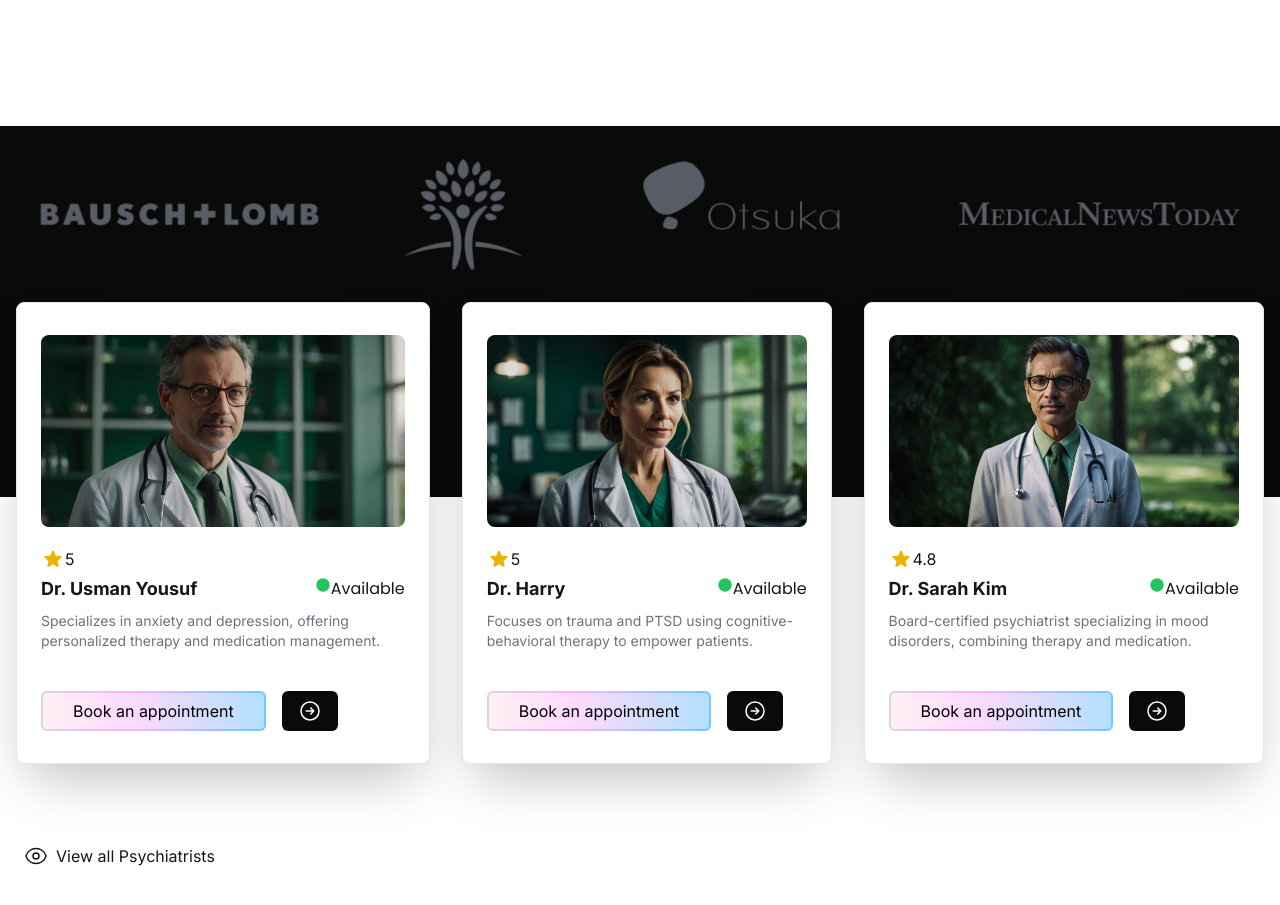
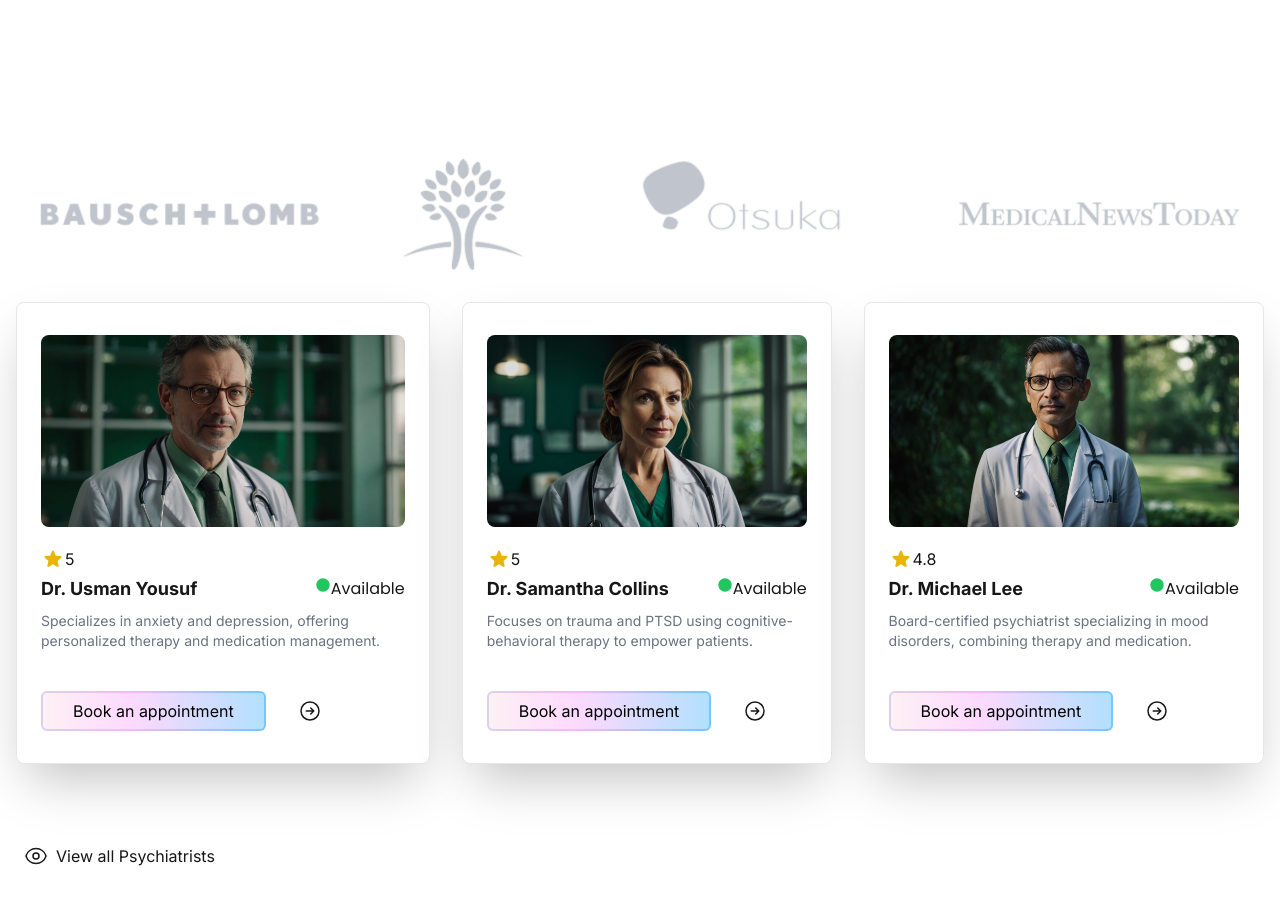
Before and after one commit to amirshehzadshah/mental-health-organization, a Next.js app: page / in a window 1280 px wide. Shown: the part 623-1528 px from the top of the page. Built offline with nearby package versions, Linux system fonts and the light colour scheme.

Commit message:
css adjustment

```diff
--- a/src/app/globals.css
+++ b/src/app/globals.css
@@ -19,9 +19,8 @@
 }
 
 body {
-  color: var(--foreground);
-  background: var(--background);
-  /* font-family: 'Inter', sans-serif; */
+  background: var(--background, #ffffff);
+  color: var(--foreground, #171717);
 }
 
 @layer utilities {
@@ -41,15 +40,15 @@ body {
 }
 
 .theme-background {
-  background-color: #0a0a0a;
+  background-color: var(--background, #0a0a0a);
 }
 
 .theme-op-background {
-  background-color: #ffffff;
+  background-color: var(--background, #ffffff);
 }
 
 .theme-op-color {
-  color: #ffffff;
+  color: var(--foreground, #171717);
 }
 
 
@@ -63,14 +62,14 @@ body {
   }
 
   .theme-background {
-    background-color: #ffffff;
+    background-color: var(--background, #ffffff);
   }
 
   .theme-op-background {
-    background-color: #0a0a0a;
+    background-color: var(--background, #0a0a0a);
   }
 
   .theme-op-color {
-    color: #0a0a0a;
+    color: var(--foreground, #0a0a0a);
   }
 }
--- a/src/app/psychiatrists/Psychiatrists.jsx
+++ b/src/app/psychiatrists/Psychiatrists.jsx
@@ -17,14 +17,13 @@ export default function Psychiatrists() {
   console.log("🕵️‍♂️ > file: Psychiatrists.jsx:17 > Psychiatrists > filteredDoctors:", filteredDoctors);
   return (
     <section className="w-full py-8">
-      {/* Page Title */}
+
       <h2 className="text-3xl font-bold mb-6 text-center">Find Your Psychiatrist</h2>
 
-      {/* Search and Filter */}
       <div className="flex flex-col sm:flex-row justify-between items-center mb-6 px-4 mx-10">
         <input
           type="text"
-          className="border rounded-lg p-2 w-full sm:max-w-md"
+          className="border text-black rounded-lg p-2 w-full sm:max-w-md"
           placeholder="Search by name..."
           value={searchQuery}
           onChange={(e) => setSearchQuery(e.target.value)}
--- a/src/data/doctors.js
+++ b/src/data/doctors.js
@@ -10,7 +10,7 @@ export const doctors = [
     },
     {
       id: 2,
-      name: 'Dr. Harry',
+      name: 'Dr. Samantha Collins',
       rating: 5.0,
       available: true,
       image: require('../assets/doctors/doctor2.jpg'),
@@ -28,7 +28,7 @@ export const doctors = [
     },
     {
       id: 4,
-      name: 'Dr. Sarah Kim',
+      name: 'Dr. Michael Lee',
       rating: 4.8,
       available: true,
       image: require('../assets/doctors/doctor4.jpg'),
@@ -37,7 +37,7 @@ export const doctors = [
     },
     {
       id: 5,
-      name: 'Dr. Raj Patel',
+      name: 'Dr. Clara Hughes',
       rating: 4.7,
       available: true,
       image: require('../assets/doctors/doctor5.jpg'),
@@ -55,7 +55,7 @@ export const doctors = [
     },
     {
       id: 7,
-      name: 'Dr. Michael Lee',
+      name: 'Dr. Sarah Kim',
       rating: 4.6,
       available: false,
       image: require('../assets/doctors/doctor7.jpg'),
@@ -73,7 +73,7 @@ export const doctors = [
     },
     {
       id: 9,
-      name: 'Dr. Ahmed Khan',
+      name: 'Dr. Fiona Wright',
       rating: 4.8,
       available: true,
       image: require('../assets/doctors/doctor9.jpg'),
@@ -82,7 +82,7 @@ export const doctors = [
     },
     {
       id: 10,
-      name: 'Dr. Fiona Wright',
+      name: 'Dr. Ahmed Khan',
       rating: 4.9,
       available: true,
       image: require('../assets/doctors/doctor10.jpg'),
```
